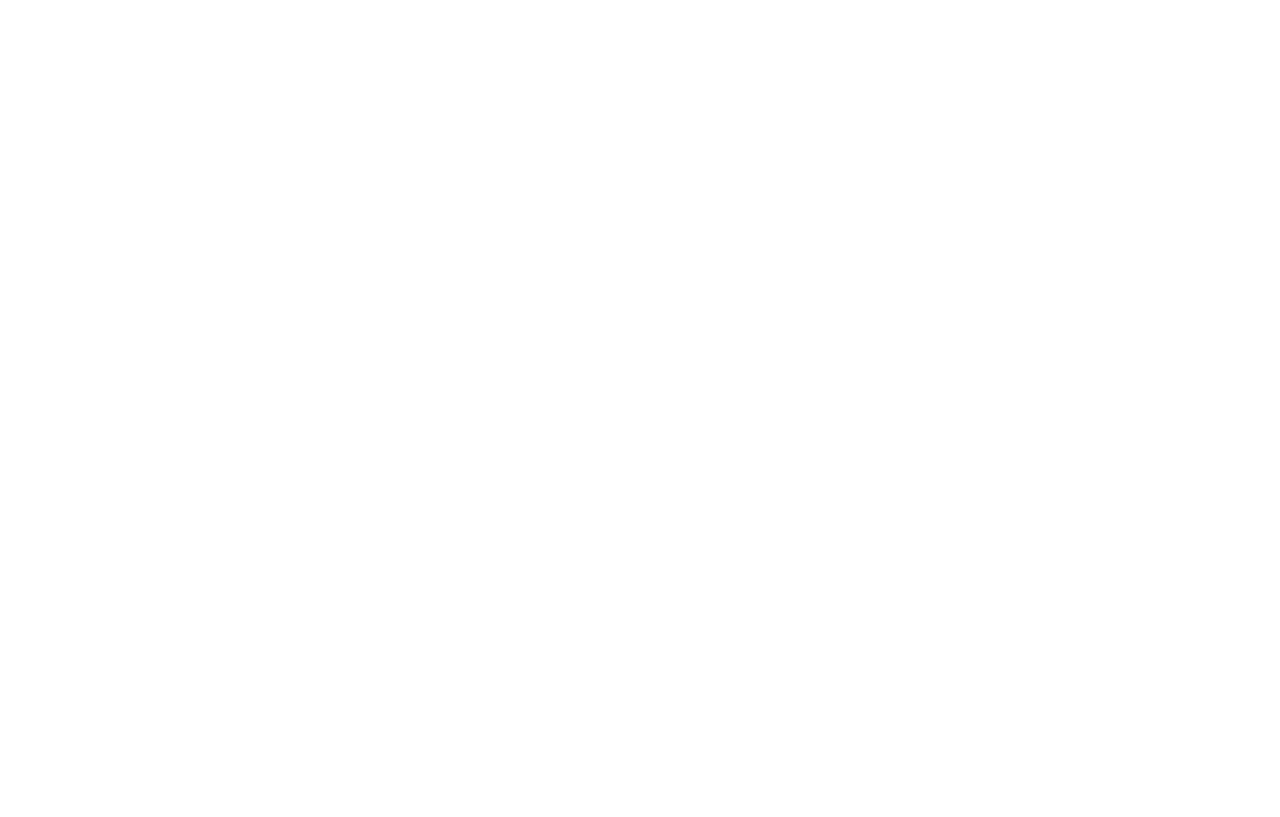
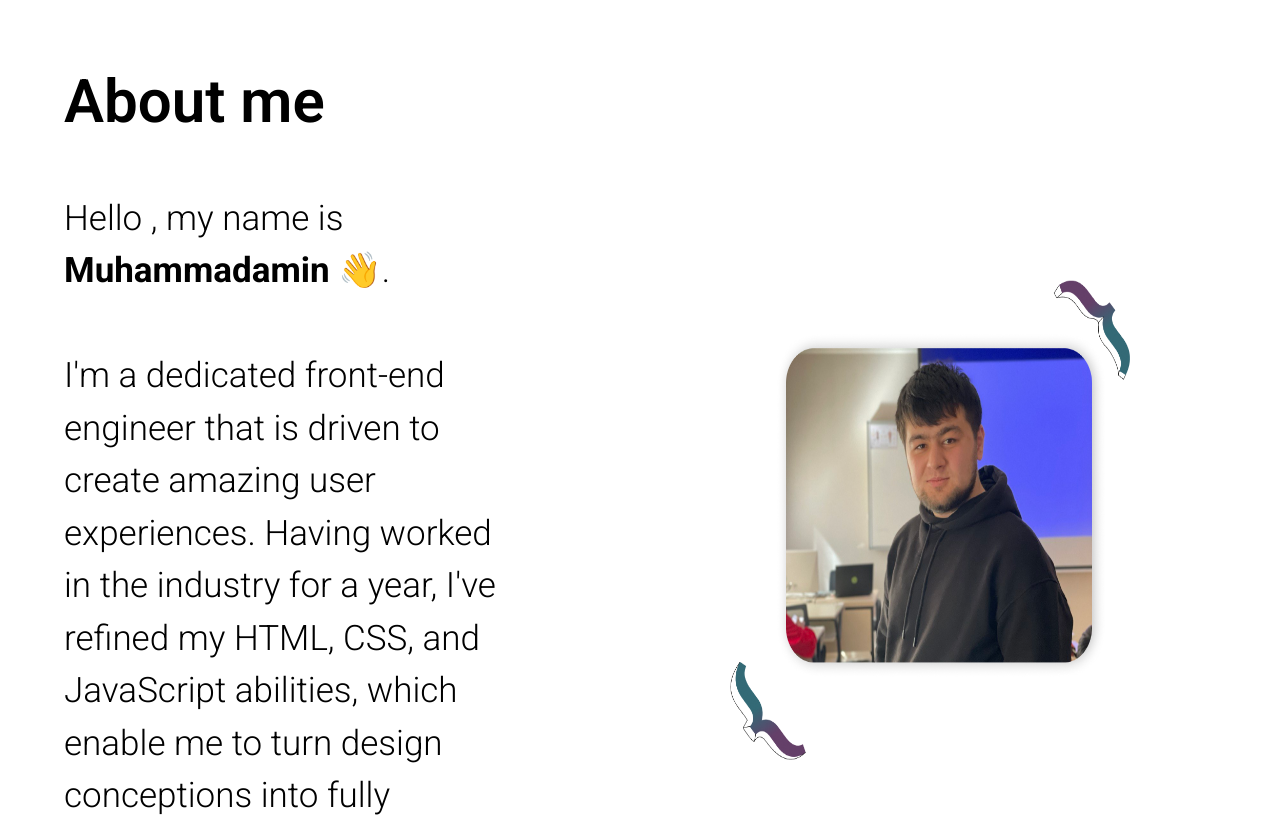
Before and after one commit to Mukhammad-amin-ai/Portfolio_Web, a Nuxt app: page / in a window 1280 px wide. Shown: the part 2620-3437 px from the top of the page. Built offline with nearby package versions, Linux system fonts and the light colour scheme.

Commit message:
about me section

```diff
--- a/components/Aboutme.vue
+++ b/components/Aboutme.vue
@@ -1,12 +1,30 @@
 <template >
-    <div class="w-[100%] h-[100vh] ">
+    <div class="w-[100%] h-[100vh]  flex justify-center mt-[10vh] ">
+        <div class="w-[90%] h-[100%] flex justify-between">
+            <div class="w-[40%] h-[100%] flex flex-col justify-center items-center gap-[50px]">
+                <div class="w-[100%] h-[auto] text-black text-[60px] font-semibold font-['Roboto'] leading-[83.28px]">
+                    About me</div>
+                <div class="w-[100%] h-[auto]"><span
+                        class="text-black text-[35px] font-light font-['Roboto'] ">Hello , my name is
+                    </span><span
+                        class="text-black text-[35px] font-bold font-['Roboto'] ">Muhammadamin</span><span
+                        class="text-black text-[35px] font-light font-['Roboto'] "> 👋.
+                        <br /></span><span
+                        class="text-black text-[35px] font-bold font-['Roboto'] "><br /></span><span
+                        class="text-black text-[35px] font-light font-['Roboto'] ">I'm a dedicated
+                        front-end engineer that is driven to create amazing user experiences. Having worked in the industry
+                        for a year, I've refined my HTML, CSS, and JavaScript abilities, which enable me to turn design
+                        conceptions into fully functional, responsive websites and web applications.</span></div>
+            </div>
 
+            <div class=" w-[50%] h-[100%] flex items-center justify-center">
+                <img class="w-[70%] h-[60%]" src="../assets/svg/foto-ale.png" alt="#">
+            </div>
+        </div>
     </div>
 </template>
 <script setup>
 
 
 </script>
-<style scoped>
-
-</style>
+<style scoped></style>
```
Also changed, not shown: assets/svg/foto-ale.png (added).
